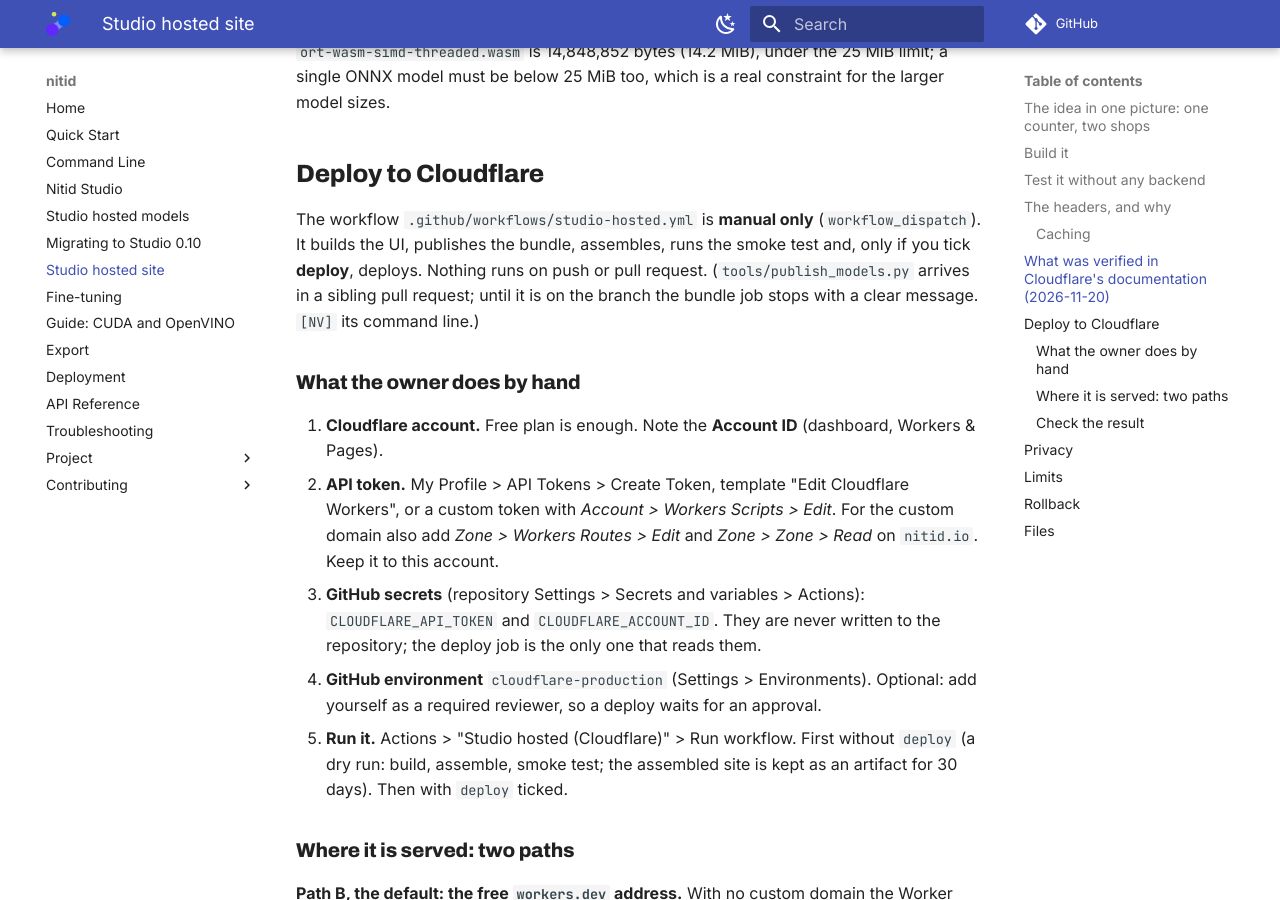
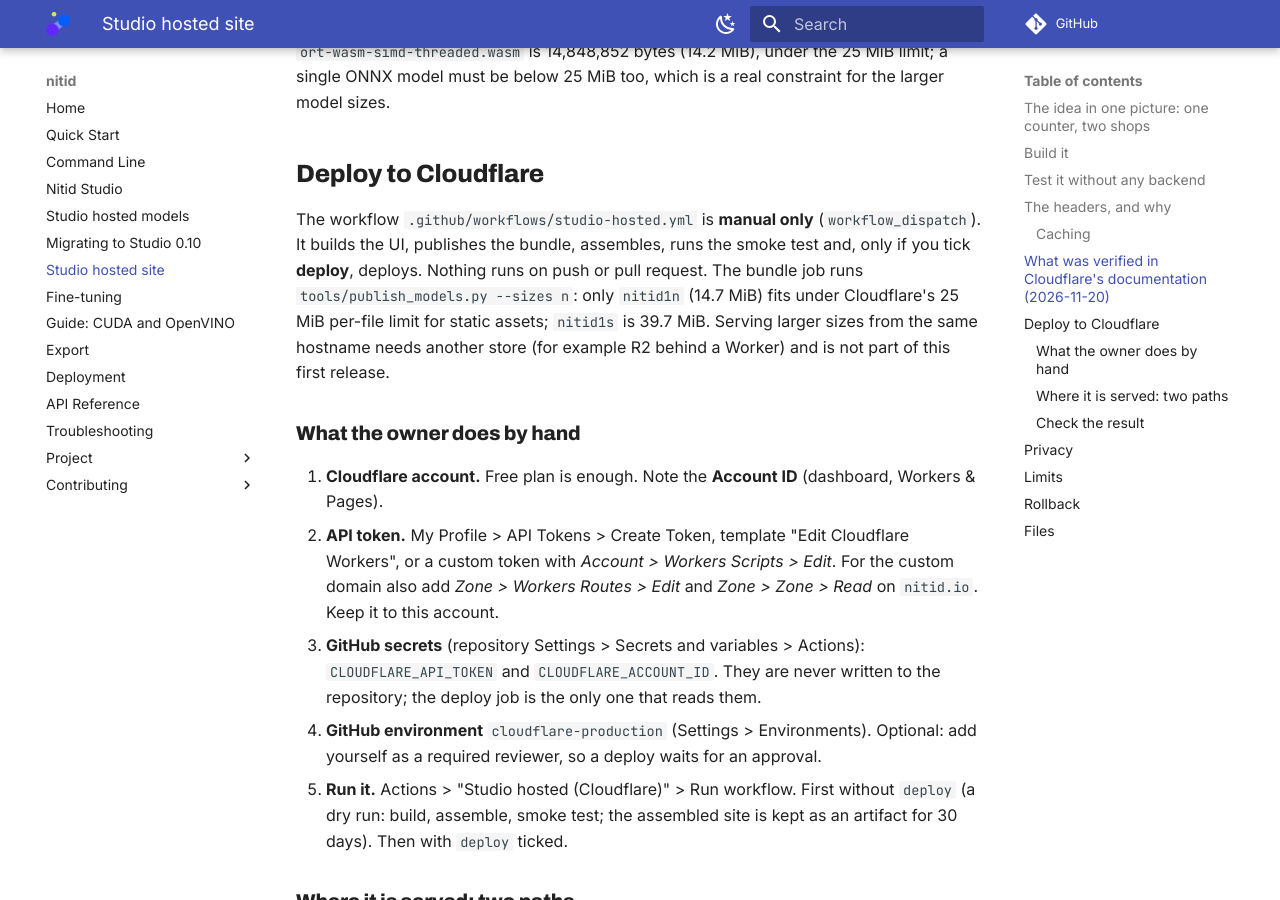
Before and after one commit to Nitidio/nitid, an MkDocs documentation site: the page built from docs/studio-hosted.md, in a window 1280 px wide and 900 px high, scrolled down 5030 px. Built offline with MkDocs 1.6.1 and Material for MkDocs 9.7.7, drawn with Linux system fonts in a browser that asks for light colours; comment, search, counter and statistics services are not loaded.

Commit message:
feat(studio): hosted deployment on Cloudflare: bundle sizes aligned with the 25 MiB limit, changelog
Co-Authored-By: Claude Sonnet 5.5 <noreply@anthropic.com>
Claude-Session: https://claude.ai/code/session_016gyCsVrKFXU58HcWRPRNVp

```diff
--- a/docs/studio-hosted.md
+++ b/docs/studio-hosted.md
@@ -145,8 +145,10 @@ must be below 25 MiB too, which is a real constraint for the larger model sizes.
 
 The workflow `.github/workflows/studio-hosted.yml` is **manual only** (`workflow_dispatch`). It builds the UI,
 publishes the bundle, assembles, runs the smoke test and, only if you tick **deploy**, deploys. Nothing
-runs on push or pull request. (`tools/publish_models.py` arrives in a sibling pull request; until it is on
-the branch the bundle job stops with a clear message. `[NV]` its command line.)
+runs on push or pull request. The bundle job runs `tools/publish_models.py --sizes n`: only `nitid1n`
+(14.7 MiB) fits under Cloudflare's 25 MiB per-file limit for static assets; `nitid1s` is 39.7 MiB. Serving
+larger sizes from the same hostname needs another store (for example R2 behind a Worker) and is not part of
+this first release.
 
 ### What the owner does by hand
 
```
Also changed, not shown: CHANGELOG.md (+1 -0 lines), docs/studio-hosted-models.md (+1 -1 lines), 1 other file.
